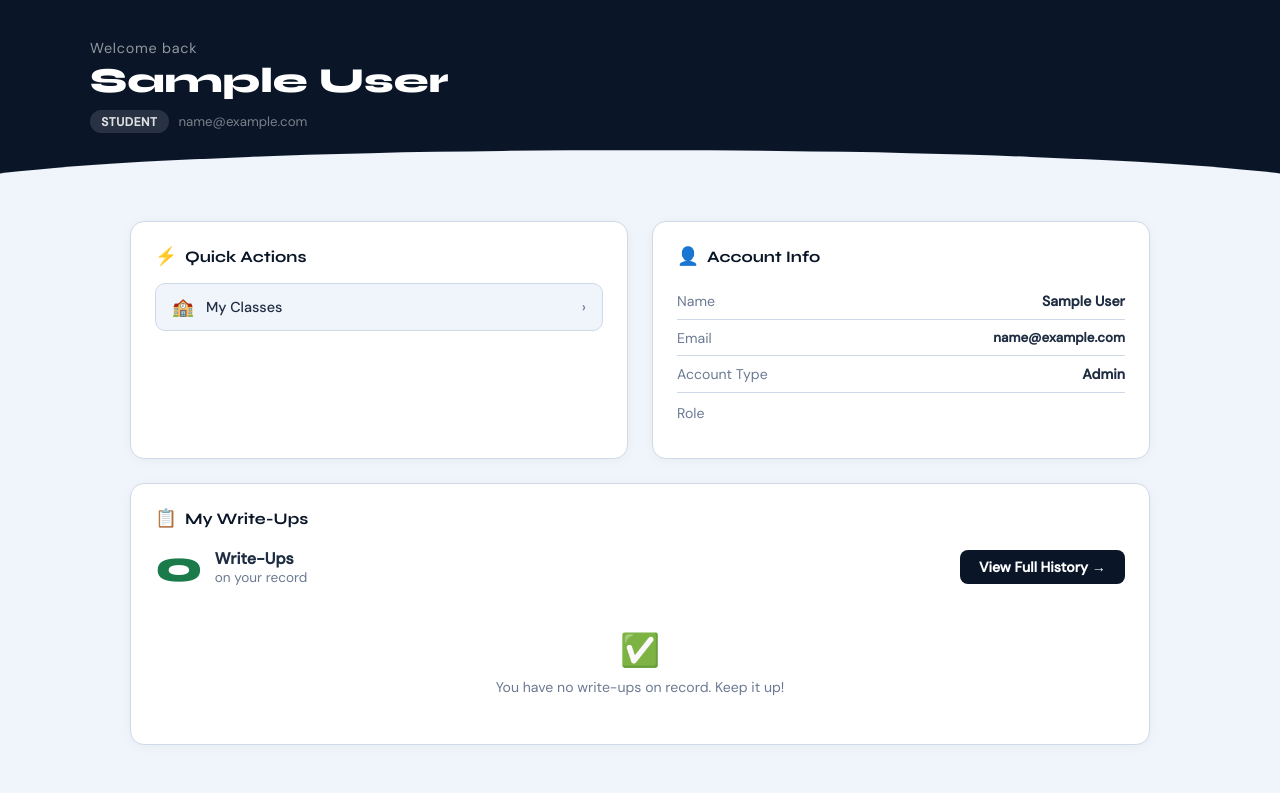
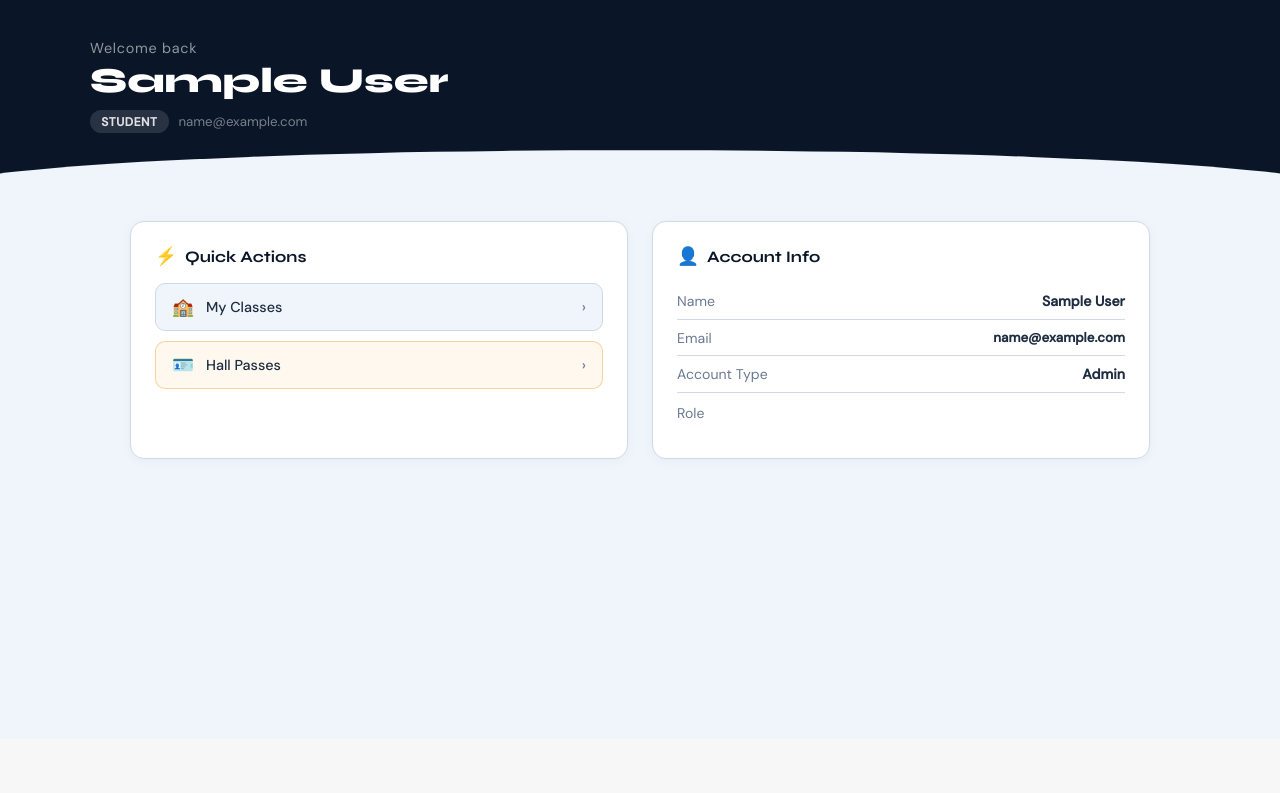
Before and after one commit to lukepickle12-dotcom/school-app, a Flask app: page /dashboard in a window 1280 px wide. Shown: the part 61-854 px from the top of the page. After the commit the page ends 521 px from the top, so only its background shows below. Run offline with Flask 3, Linux system fonts and the light colour scheme; the visitor is signed in with stand-in values (Sample User, id 1).

Commit message:
Update dashboard.html

```diff
--- a/nhps_portal_build/templates/dashboard.html
+++ b/nhps_portal_build/templates/dashboard.html
@@ -121,68 +121,6 @@
 .info-row:last-child { border-bottom: none; }
 .info-label { color: var(--muted); }
 .info-value { font-weight: 600; color: var(--text); }
-
-/* ── Write-ups panel ── */
-.writeup-count-banner {
-  display: flex;
-  align-items: center;
-  justify-content: space-between;
-  gap: 1rem;
-  margin-bottom: 1rem;
-  flex-wrap: wrap;
-}
-.wc-left { display: flex; align-items: center; gap: .75rem; }
-.wc-number {
-  font-family: 'Syne', sans-serif;
-  font-size: 2.8rem;
-  font-weight: 800;
-  line-height: 1;
-}
-.wc-number.zero  { color: var(--green); }
-.wc-number.some  { color: var(--red); }
-.wc-label { font-size: .85rem; color: var(--muted); }
-.wc-label strong { display: block; font-size: 1rem; color: var(--text); }
-
-.btn-view-writeups {
-  background: var(--navy);
-  color: #fff;
-  border: none;
-  padding: .5rem 1.2rem;
-  border-radius: 8px;
-  font-family: 'DM Sans', sans-serif;
-  font-size: .88rem;
-  font-weight: 600;
-  text-decoration: none;
-  transition: opacity .2s;
-  white-space: nowrap;
-}
-.btn-view-writeups:hover { opacity: .85; }
-
-/* Preview writeups inline */
-.wu-preview-list { display: flex; flex-direction: column; gap: .65rem; margin-top: .5rem; }
-.wu-preview-item {
-  padding: .75rem 1rem;
-  border-radius: 10px;
-  border-left: 3px solid var(--red);
-  background: rgba(192,57,43,.04);
-  border-top: 1px solid var(--border);
-  border-right: 1px solid var(--border);
-  border-bottom: 1px solid var(--border);
-}
-.wu-preview-title { font-weight: 600; font-size: .88rem; color: var(--navy); margin-bottom: .2rem; }
-.wu-preview-meta  { font-size: .77rem; color: var(--muted); }
-
-.wu-clear {
-  display: flex;
-  flex-direction: column;
-  align-items: center;
-  justify-content: center;
-  padding: 1.5rem;
-  text-align: center;
-  color: var(--muted);
-}
-.wu-clear .wu-clear-icon { font-size: 2rem; margin-bottom: .4rem; }
-.wu-clear p { font-size: .88rem; }
 {% endblock %}
 
 {% block content %}
@@ -225,13 +163,11 @@
             <span class="ab-arrow">›</span>
           </a>
           {% endif %}
-          {% if role_perm('can_view_all_writeups') %}
-          <a href="{{ url_for('view_writeups', student_email=email) }}" class="action-btn">
-            <span class="ab-icon">📋</span>
-            <span class="ab-label">Manage Write-Ups</span>
+          <a href="{{ url_for('hall_passes') }}" class="action-btn highlight">
+            <span class="ab-icon">🪪</span>
+            <span class="ab-label">Hall Passes</span>
             <span class="ab-arrow">›</span>
           </a>
-          {% endif %}
           {% if session.get('role') == 'developer' %}
           <a href="{{ url_for('permissions_editor') }}" class="action-btn">
             <span class="ab-icon">⚙</span>
@@ -285,49 +221,6 @@
         </div>
       </div>
 
-      <!-- Write-Ups Panel — shown to everyone, full detail for students/staff viewing own -->
-      <div class="card" style="grid-column: 1 / -1;">
-        <div class="card-title"><span class="card-icon">📋</span> My Write-Ups</div>
-
-        <div class="writeup-count-banner">
-          <div class="wc-left">
-            <div class="wc-number {{ 'zero' if writeup_count == 0 else 'some' }}">
-              {{ writeup_count }}
-            </div>
-            <div class="wc-label">
-              <strong>Write-Up{{ 's' if writeup_count != 1 else '' }}</strong>
-              on your record
-            </div>
-          </div>
-          <a href="{{ url_for('view_writeups', student_email=email) }}" class="btn-view-writeups">
-            View Full History →
-          </a>
-        </div>
-
-        {% if writeup_count == 0 %}
-        <div class="wu-clear">
-          <div class="wu-clear-icon">✅</div>
-          <p>You have no write-ups on record. Keep it up!</p>
-        </div>
-        {% else %}
-        <!-- Show up to 3 most recent as preview -->
-        <div class="wu-preview-list">
-          {% for w in recent_writeups %}
-          <div class="wu-preview-item">
-            <div class="wu-preview-title">{{ w.title }}</div>
-            <div class="wu-preview-meta">{{ fmt_date(w.date) }} · Issued by {{ w.issuer_name }}</div>
-          </div>
-          {% endfor %}
-          {% if writeup_count > 3 %}
-          <div style="text-align:center; font-size:.83rem; color:var(--muted); padding: .25rem 0;">
-            + {{ writeup_count - 3 }} more —
-            <a href="{{ url_for('view_writeups', student_email=email) }}" style="color:var(--blue);">view all</a>
-          </div>
-          {% endif %}
-        </div>
-        {% endif %}
-      </div>
-
     </div>
   </main>
 </div>
```
